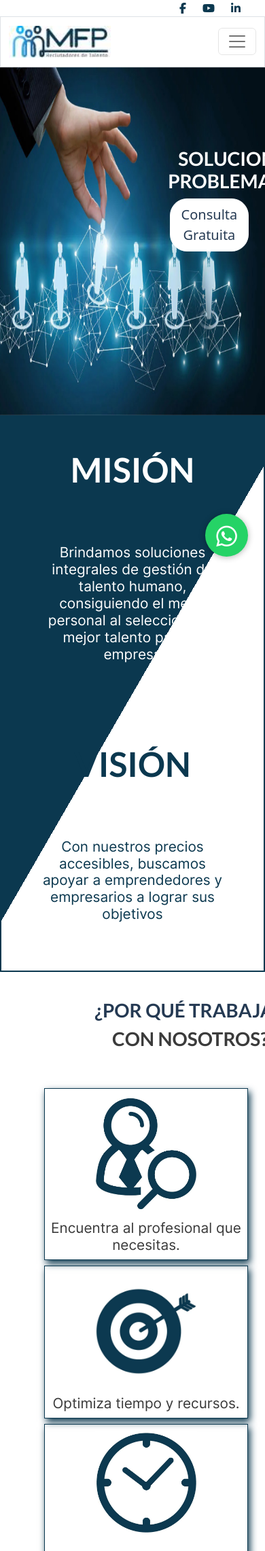
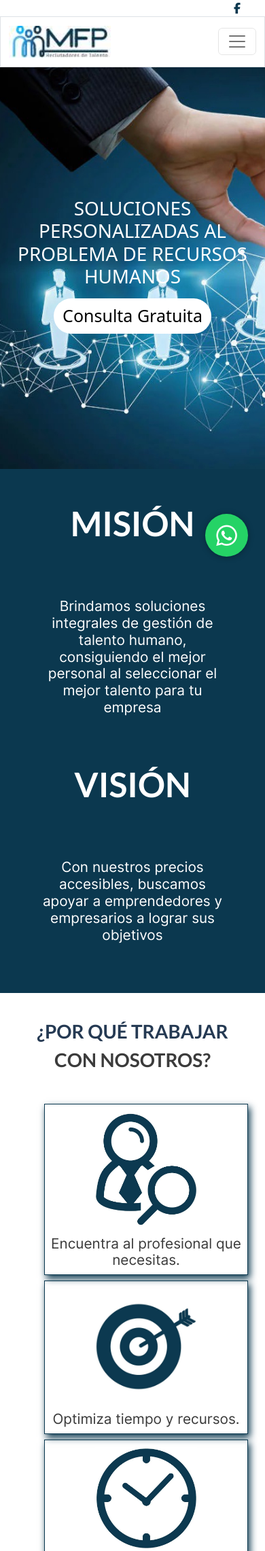
Before and after one commit to MJVProjects/MfpRRHH, a PHP site: page / in a window 390 px wide; the page is wider, and only the part inside the window is pictured. Shown: the top 2282 px of that part at 68% size. Run offline with PHP 8.4, Linux system fonts and the light colour scheme; some libraries are stand-ins or nearby versions.

Commit message:
DBP-05/07/2022

```diff
--- a/contactenos.php
+++ b/contactenos.php
@@ -4,6 +4,7 @@
     <meta charset="utf-8">
     <meta name="viewport" content="width=device-width, initial-scale=1">
     <title>MFP Recursos Humanos</title>
+    <link rel="icon" href="./img/icono.jpg">
     <!-- estilos globales -->
     <link rel="stylesheet" href="css/style.css">
     <!-- Boostrap -->
--- a/css/nosotros.css
+++ b/css/nosotros.css
@@ -14,6 +14,19 @@
     color: #253A53;
     font-family: 'Lato-Bold';
 }
+
+@media (max-width: 600px) {
+    .tit{
+        margin-left: 0px;
+        width:auto;
+        display: block;
+        text-align: center;
+        justify-content: center;
+        color: #253A53;
+        font-family: 'Lato-Bold';
+    }
+}
+
 #orgin{
     /* background: red; */
     width: 300px;
--- a/index.php
+++ b/index.php
@@ -4,7 +4,7 @@
     <meta charset="utf-8">
     <meta name="viewport" content="width=device-width, initial-scale=1">
     <title>MFP Recursos Humanos</title>
-
+    <link rel="icon" href="./img/icono.jpg">
     <!-- estilos globales -->
     <link rel="stylesheet" href="css/style.css">
     <!-- Boostrap -->
--- a/servicios.php
+++ b/servicios.php
@@ -4,6 +4,7 @@
     <meta charset="utf-8">
     <meta name="viewport" content="width=device-width, initial-scale=1">
     <title>MFP Recursos Humanos</title>
+    <link rel="icon" href="./img/icono.jpg">
     <!-- estilos globales -->
     <link rel="stylesheet" href="css/style.css">
     <!-- Boostrap -->
--- a/views/carrucel.html
+++ b/views/carrucel.html
@@ -10,10 +10,45 @@
     <!-- Carrucel -->
     <link rel="stylesheet" href="./css/carousel.css">
     <link rel="stylesheet" href="./css/carousel.rtl.css">
+
+    <style>
+      .imagen12{
+        background-image: url('./img/rrhh.jpg');
+        width: 100%;
+        height: 100vh;
+        background-size: cover;
+      }
+
+      .textop{
+
+        margin-right: 30px;
+      }
+
+      .botonp{
+
+         background: #fff;
+         font-size: 25px;
+         border-radius: 30px;
+      }
+
+      @media (max-width: 600px) {
+        .imagen12{
+
+        width: 100%;
+        height: 70vh;
+        background-size: cover;
+      }
+
+      .textop{
+
+    margin-right: 0px;
+    }
+  }
+    </style>
   </head>
-  <body>
+  <body class="imagen">
 
-    <div id="myCarousel" class="carousel slide m-0" data-bs-ride="carousel">
+    <!-- <div id="myCarousel" class="carousel slide m-0" data-bs-ride="carousel">
   <div class="carousel-inner">
     <div class="carousel-item active">
       <img  class="bd-placeholder-img" width="100%" height="100%"  src="./img/rrhh.jpg" alt="">
@@ -25,4 +60,16 @@
       </div>
     </div>
   </div>
+  </div> -->
+
+
+  <div class="container-fluid">
+    <div class="row ">
+      <div class="col-12 imagen12 d-flex justify-content-end align-items-center">
+        <h1 class="text-white textop text-center">SOLUCIONES PERSONALIZADAS AL <br> PROBLEMA DE RECURSOS HUMANOS<br>
+         <button type="button" class="btn text-black mt-3 botonp" >Consulta Gratuita</button>
+        </h1>
+
+      </div>
+    </div>
   </div>
--- a/views/header.html
+++ b/views/header.html
@@ -13,9 +13,9 @@
         <div class="container">
           <div class="row">
             <div class="col-12 d-flex flex-row-reverse ">
-              <a href="#" class="me-4"><i class="fa-brands fa-linkedin-in" style="color: #0B384F;"></i></a>
-              <a href="#" class="me-4"><i class="fa-brands fa-youtube"  style="color: #0B384F;"></i></a>
-              <a href="#" class="me-4"><i class="fa-brands fa-facebook-f"  style="color: #0B384F;"></i></a>
+              <!-- <a href="#" class="me-4"><i class="fa-brands fa-linkedin-in" style="color: #0B384F;"></i></a>
+              <a href="#" class="me-4"><i class="fa-brands fa-youtube"  style="color: #0B384F;"></i></a> -->
+              <a href="https://www.facebook.com/mfp.reclutadoresdetalento" class="me-4 " style="color: #0B384F;"><i class="fa-brands fa-facebook-f"  style="color: #0B384F;"></i></a>
             </div>
           </div>
         </div>
--- a/views/mv.html
+++ b/views/mv.html
@@ -5,8 +5,30 @@
     <meta http-equiv="X-UA-Compatible" content="IE=edge">
     <meta name="viewport" content="width=device-width, initial-scale=1.0">
     <title>Document</title>
-    <link rel="stylesheet" href="./css/mv.css">
+
     <link rel="stylesheet" href="./css/style.css">
+
+    <style>
+
+
+    .central{
+    background: repeating-linear-gradient(-60deg, white 0, white 50%, #0B384F 10%,
+     #0B384F 100%);
+    }
+    .vs{
+        color: #0B384F;
+    }
+        @media (max-width: 600px) {
+           .central{
+          background: #0B384F;
+           }
+           .vs{
+            color: white;
+            margin-top: 0px;
+           }
+    }
+    </style>
+
 </head>
 <body>
 
@@ -16,8 +38,8 @@
             <h2 class="col-12 mt-5 h1 " style="font-size: 50px;">MISIÓN</h2><br>
             <h4 class="me-5 ms-5 textos" style="margin-bottom: 70px;">Brindamos soluciones integrales de gestión de talento humano, consiguiendo el mejor personal al seleccionar el mejor talento para tu empresa</h4>
        </div>
-       <div class="col-xs-6 col-sm-6 col-md-6  text-center text-wrap" style="color: #0B384F;">
-            <h2 class="mt-5 h1" style="font-size: 50px;">VISIÓN</h2><br>
+       <div class="col-xs-6 col-sm-6 col-md-6  text-center text-wrap vs">
+            <h2 class="mt-md-5 h1" style="font-size: 50px;">VISIÓN</h2><br>
             <h4 class=" me-5 ms-5 textos" style="margin-bottom: 70px;" >Con nuestros precios accesibles, buscamos apoyar a emprendedores y empresarios a lograr sus objetivos</h4>
        </div>
    </div>
--- a/views/nosotros.html
+++ b/views/nosotros.html
@@ -10,13 +10,13 @@
 </head>
 <body>
     <br>
-    <div>
+    <div class="tit">
         <h1 class="tit" id="nosotros">¿POR QUÉ TRABAJAR</h1>
         <h1 class="tit" style="color:rgb(59, 59, 59)"> CON NOSOTROS?</h1>
     </div>
     <br>
         <div class="container">
-            <div class="row justify-content-center mt-3 p-2" >
+            <div class="row justify-content-center mt-3 p-md-2" >
 
                 <div class="col-xs-12 col-lg-3 text-center mb-2" id="orgin">
                     <!-- <a href=""><i class="fa-solid fa-user-tie" id="icono"></i></a> -->
--- a/views/whatsapp.html
+++ b/views/whatsapp.html
@@ -24,12 +24,13 @@
 }
 .btn-wsp:hover{
     background: #20ba5a;
+
 }
 @media only screen and (min-width:320px) and (max-width:768px){
     .btn-wsp{
         width:63px;
         height:63px;
-        line-height: 66px;
+        line-height: 63px;
 	}
 }
   </style>
@@ -37,8 +38,8 @@
   <script src="https://kit.fontawesome.com/eb496ab1a0.js" crossorigin="anonymous"></script>
 </head>
 <body>
-	<a href="https://api.whatsapp.com/send?phone=970332687"  class="btn-wsp" target="_blank">
-	    <i class="fa fa-whatsapp icono"></i>
+	<a href="https://api.whatsapp.com/send?phone=934543528"  class="btn-wsp" target="_blank">
+	    <i class="fa fa-whatsapp icono" style="color:WHITE ;"></i>
 	</a>
 </body>
 </html>
```
